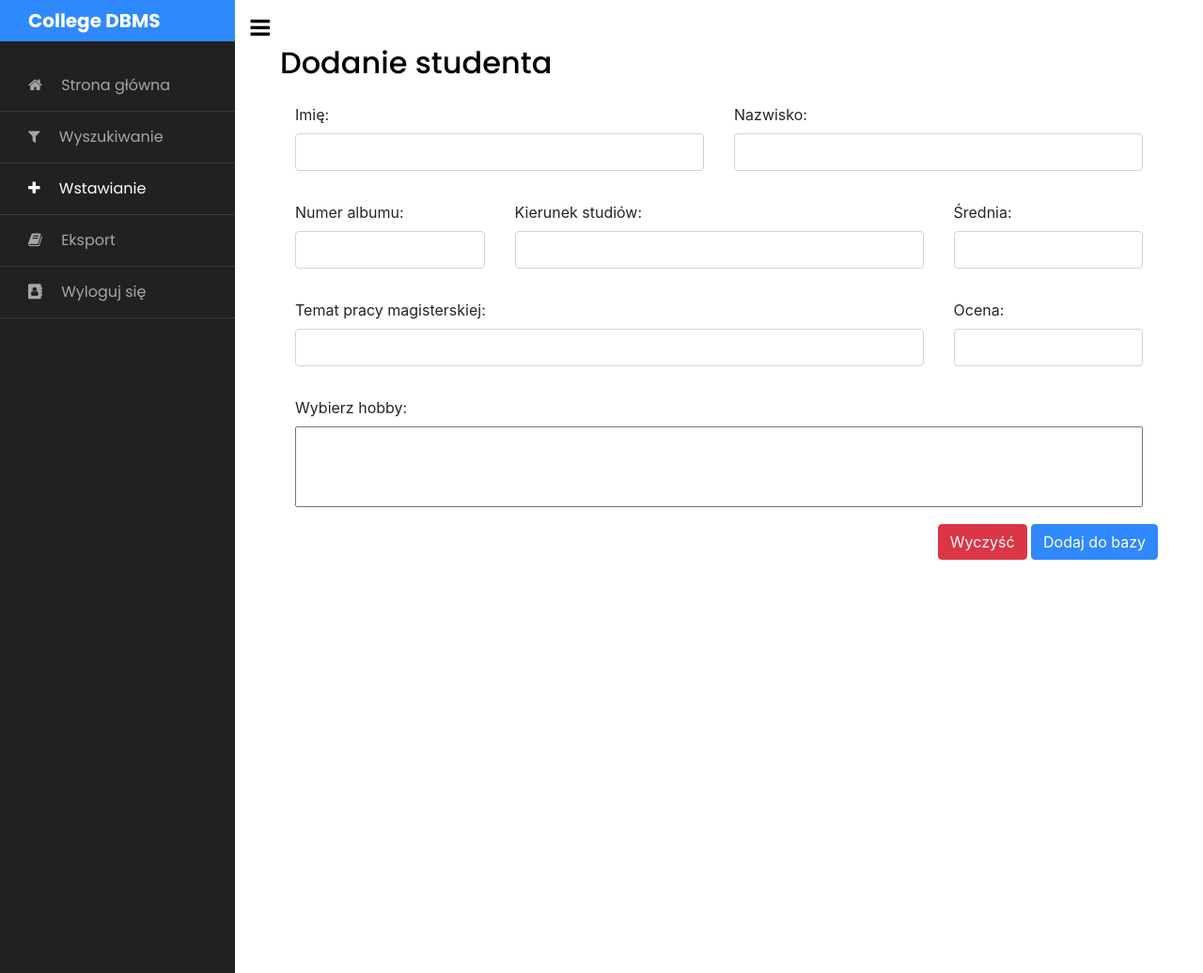
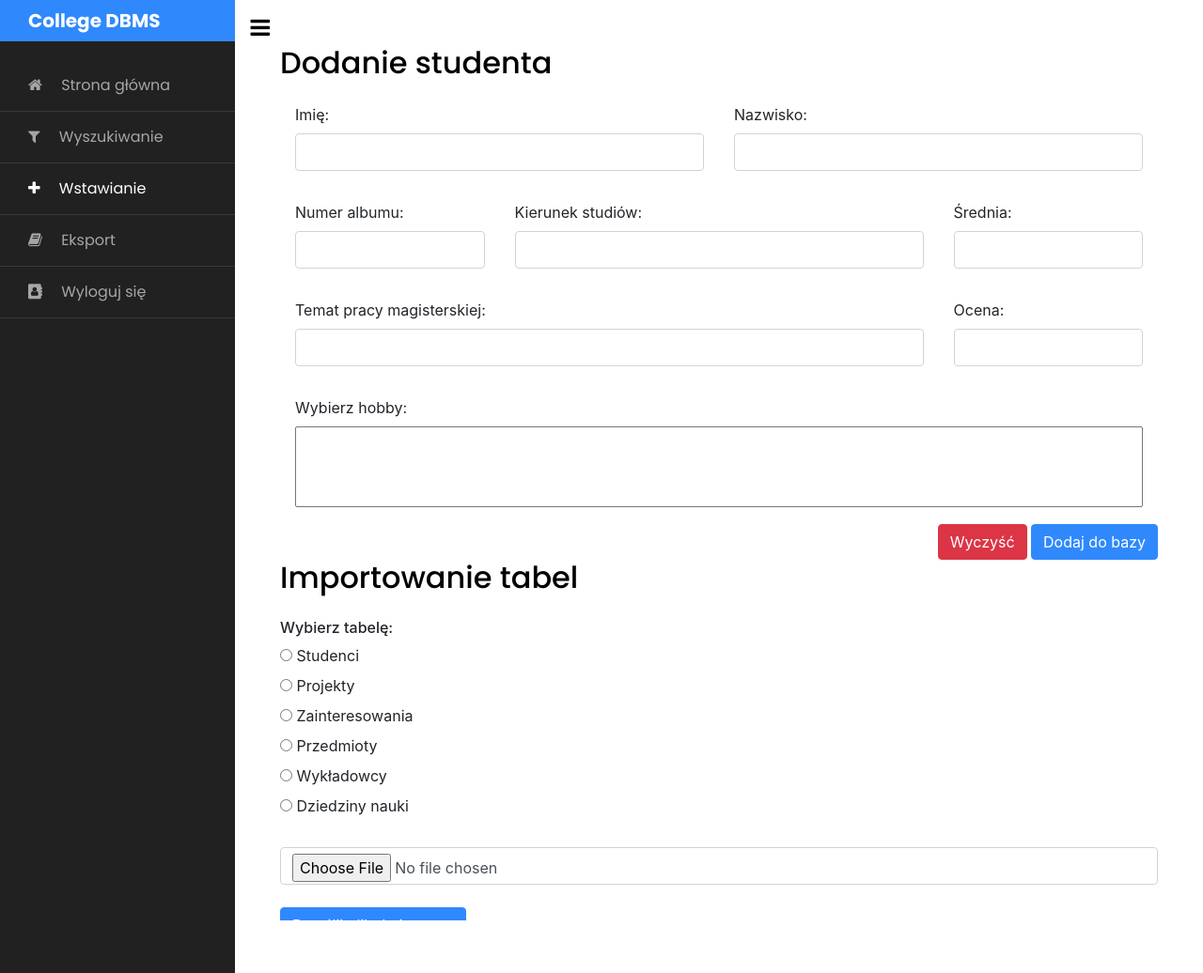
Before and after one commit to Ilvondir/college-dbms, a PHP site: page /inserting.php in a window 1280 px wide. Shown: the whole page at 94% size. Run offline with PHP 8.4, Linux system fonts and the light colour scheme; the visitor is signed in with stand-in values (Sample User, id 1); lists and menus that the app fills with data are empty.

Commit message:
importing added

```diff
--- a/export.php
+++ b/export.php
@@ -133,7 +133,7 @@ if ($_SERVER["REQUEST_METHOD"] == "POST") {
 
 
             <form method="POST" action="#">
-                <input type="submit" class="btn btn-primary mt-4" value="Wyeksportuj bazę do pliku">
+                <input type="submit" class="btn btn-primary mt-4" value="Pobierz eksport bazy">
             </form>
         </div>
     </div>
--- a/inserting.php
+++ b/inserting.php
@@ -10,6 +10,7 @@ if (isset($_SESSION["logged"])) {
 }
 
 $success = false;
+$importSucces = false;
 
 try {
     $server = "localhost";
@@ -58,6 +59,39 @@ try {
             }
 
             $success = true;
+        }
+
+        if (isset($_POST["tab"])) {
+            $newFileName = "import.csv";
+            $tab = $_POST["tab"];
+
+            if (move_uploaded_file($_FILES["file"]["tmp_name"], $newFileName)) {
+
+                if ($tab == "studenci") $sql = "call importStudenci(?, ?, ?, ?, ?)";
+                if ($tab == "projekty") $sql = "call importProjekty(?, ?, ?)";
+                if ($tab == "transfer") $sql = "call importTransfer(?, ?)";
+                if ($tab == "przedmioty") $sql = "call importPrzedmioty(?, ?)";
+                if ($tab == "wykladowcy") $sql = "call importWykladowcy(?, ?, ?, ?, ?)";
+                if ($tab == "dziedzinynauki") $sql = "call importDziedzinyNauki(?, ?)";
+                $result = $connect->prepare($sql);
+
+                setlocale(LC_ALL, 'pl_PL.UTF-8');
+                $file = fopen($newFileName, "r");
+
+                while ($row = fgetcsv($file)) {
+                    if ($tab == "studenci") $result->execute([$row[1], $row[2], $row[3], $row[4], $row[5]]);
+                    if ($tab == "projekty") $result->execute([$row[0], $row[1], $row[2]]);
+                    if ($tab == "transfer") $result->execute([$row[0], $row[1]]);
+                    if ($tab == "przedmioty") $result->execute([$row[1], $row[2]]);
+                    if ($tab == "wykladowcy") $result->execute([$row[1], $row[2], $row[3], $row[4], $row[5]]);
+                    if ($tab == "dziedzinynauki") $result->execute([$row[1], $row[2]]);
+                }
+
+                $importSucces = true;
+                fclose($file);
+                unlink($newFileName);
+
+            } else exit;
         }
     }
 
@@ -197,6 +231,34 @@ try {
                         ?>
                     </div>
                 </form>
+
+                <h2 class="mt-5">Importowanie tabel</h2>
+                <form method="POST" action="#" enctype="multipart/form-data">
+                    <h6 class="mt-4">Wybierz tabelę:</h6>
+                    <input type="radio" name="tab" id="studenci" value="studenci">
+                    <label for="studenci">Studenci</label><br>
+
+                    <input type="radio" name="tab" id="projekty" value="projekty">
+                    <label for="projekty">Projekty</label><br>
+
+                    <input type="radio" name="tab" id="zainteresowania" value="transfer">
+                    <label for="zainteresowania">Zainteresowania</label><br>
+
+                    <input type="radio" name="tab" id="przedmioty" value="przedmioty">
+                    <label for="przedmioty">Przedmioty</label><br>
+
+                    <input type="radio" name="tab" id="wykladowcy" value="wykladowcy">
+                    <label for="wykladowcy">Wykładowcy</label><br>
+
+                    <input type="radio" name="tab" id="dziedziny" value="dziedzinynauki" required>
+                    <label for="dziedziny">Dziedziny nauki</label><br>
+
+                    <input type="file" name="file" class="form-control mt-4" accept=".csv" required>
+                    <input type="submit" class="btn btn-primary mt-4" value="Prześlij plik do importu">
+                    <?php
+                        if ($importSucces) echo "<br>Import zakończony powodzeniem.";
+                    ?>
+                </form>
             </div>
         </div>
     </div>
```
Also changed, not shown: sql/importDziedzinyNauki.sql (added, +11 -0 lines), sql/importProjekty.sql (added, +13 -0 lines), sql/importPrzedmioty.sql (added, +10 -0 lines), sql/importStudenci.sql (added, +14 -0 lines), sql/importTransfer.sql (added, +13 -0 lines), sql/importWykladowcy.sql (added, +14 -0 lines).
